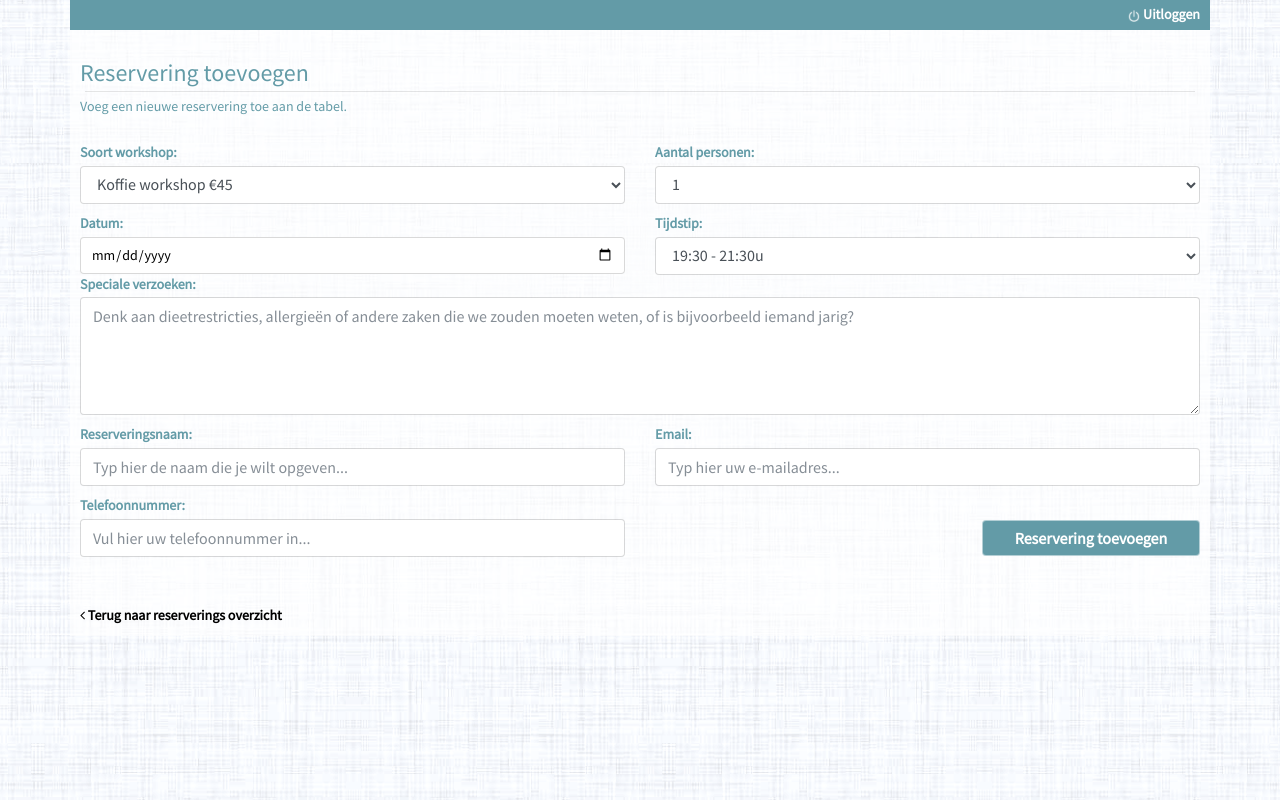
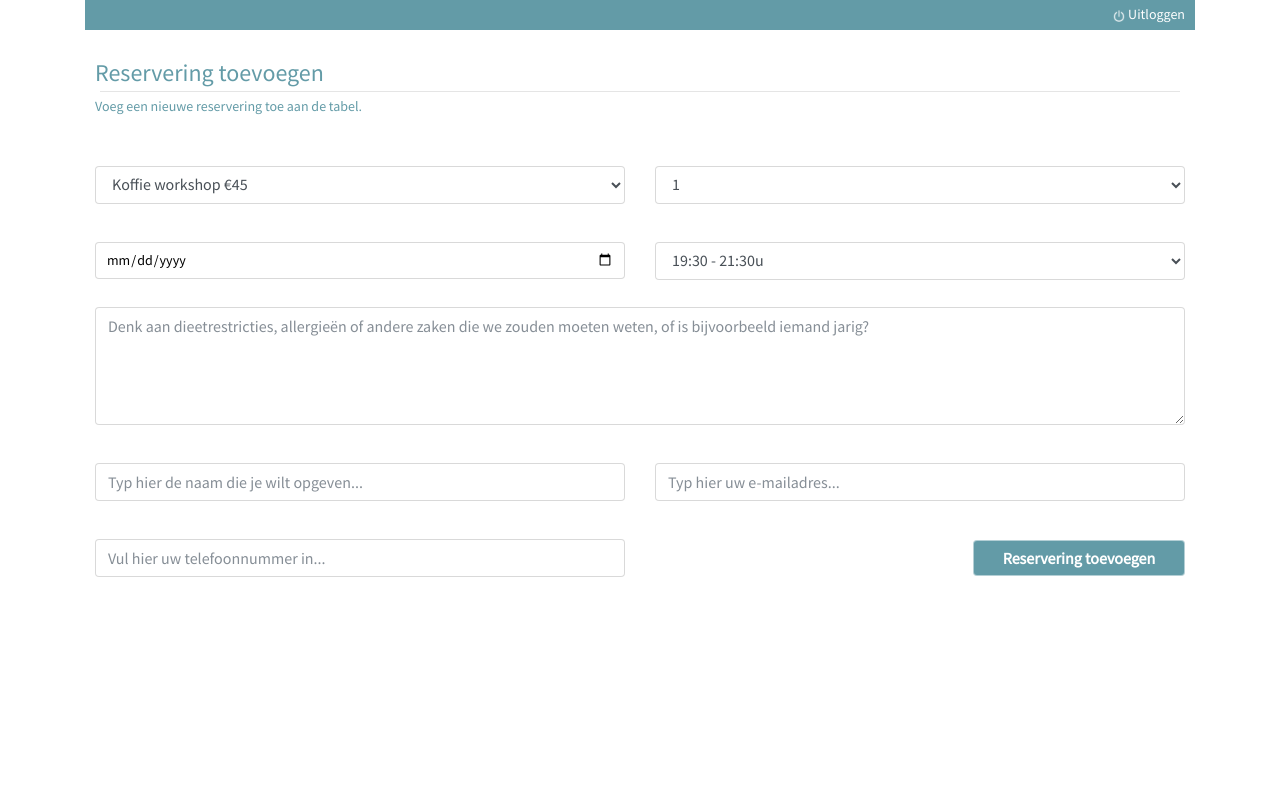
Before and after one commit to 0942533/Bij-Assie, a PHP site: page /create.php in a window 1280 px wide. Run offline with PHP 8.4, Linux system fonts and the light colour scheme; the visitor is signed in with stand-in values (Sample User, id 1); data that the repository does not hold is empty.

Commit message:
second commit

```diff
--- a/create.php
+++ b/create.php
@@ -1,5 +1,6 @@
 <?php
 session_start();
+
 if(!isset($_SESSION['email'])) {
     // redirect to login page
     header('Location: login.php');
@@ -57,40 +58,9 @@
 <head>
     <title>Bij-Assie | reservering toevoegen</title>
     <link href="lib/bootstrap/css/bootstrap.min.css" rel="stylesheet">
+    <link href="css/style.admin.css" rel="stylesheet">
     <link href="css/style.css" rel="stylesheet">
     <link rel="stylesheet" type="text/css" href="fonts/font-awesome/css/font-awesome.min.css">
-    <style>
-        body {
-            background-image: url(img/reserveringen-background-bij-assie.png) ;
-            background-position: center center;
-            background-repeat:  no-repeat;
-            background-attachment: fixed;
-            background-size:  cover;
-            background-color: #999;
-            font-family: 'Source Sans Pro', sans-serif;
-            font-size:14px;
-            line-height:1.4;
-        }
-        .container {
-            padding:0;
-            min-height:400px;
-            background-color:rgba(255, 255, 255, 0.66);
-        }
-        label {
-            color:#639ba7;
-        }
-        a {
-            color:black;
-            font-weight:bold;
-        }
-        a:hover {
-            color:#639ba7;
-            text-decoration:none;
-        }
-        .error{
-            color:red;
-        }
-    </style>
 </head>
 <body>
 <section id="create">
@@ -190,7 +160,7 @@
                 </div>
                 <div class="row">
                     <div class="col-12">
-                        <a href="reserveringen.php"><i class="fa fa-angle-left" aria-hidden="true"></i> Terug naar reserverings overzicht</a>
+                        <a href="reserveringen.php" class="back"><i class="fa fa-angle-left" aria-hidden="true"></i> Terug naar reserverings overzicht</a>
                     </div>
                 </div>
             </form>
```
